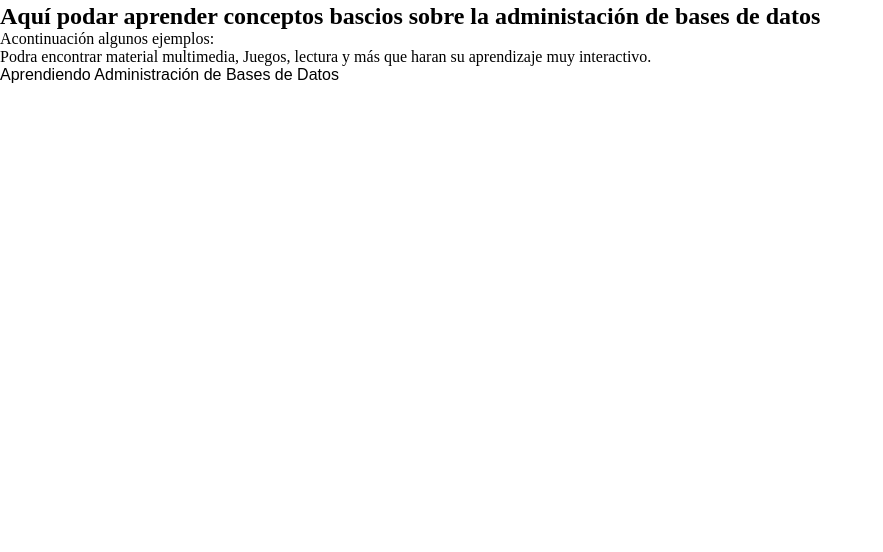
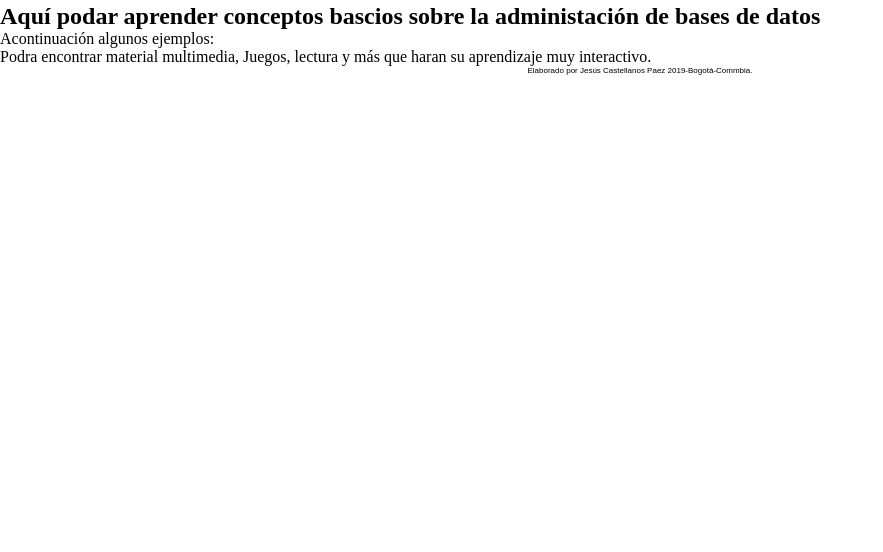
Before and after one commit to gsuscastellanos/Fase-3, a plain HTML site: page index.html in a window 1280 px wide. Shown: the part 248-800 px from the top of the page, without its empty margins (0-883 px from the left). Drawn offline with Linux system fonts and the light colour scheme; a web font is replaced by a local one.

Commit message:
Versión
Bueva versión incluye estilos para la entrega final

```diff
--- a/css/estilo.css
+++ b/css/estilo.css
@@ -14,4 +14,5 @@
 
 footer{
 	font-family:"Franklin Gothic Heavy",sans-serif;
+	font-size: 0.5em;
 }
--- a/index.html
+++ b/index.html
@@ -48,7 +48,7 @@
 		</aside>
 	</section>
 	<footer>
-		Aprendiendo Administración de Bases de Datos
+		<center>Elaborado por Jesús Castellanos Paez 2019-Bogotá-Commbia.</center>
 	</footer>
 </body>
 </html>
```
